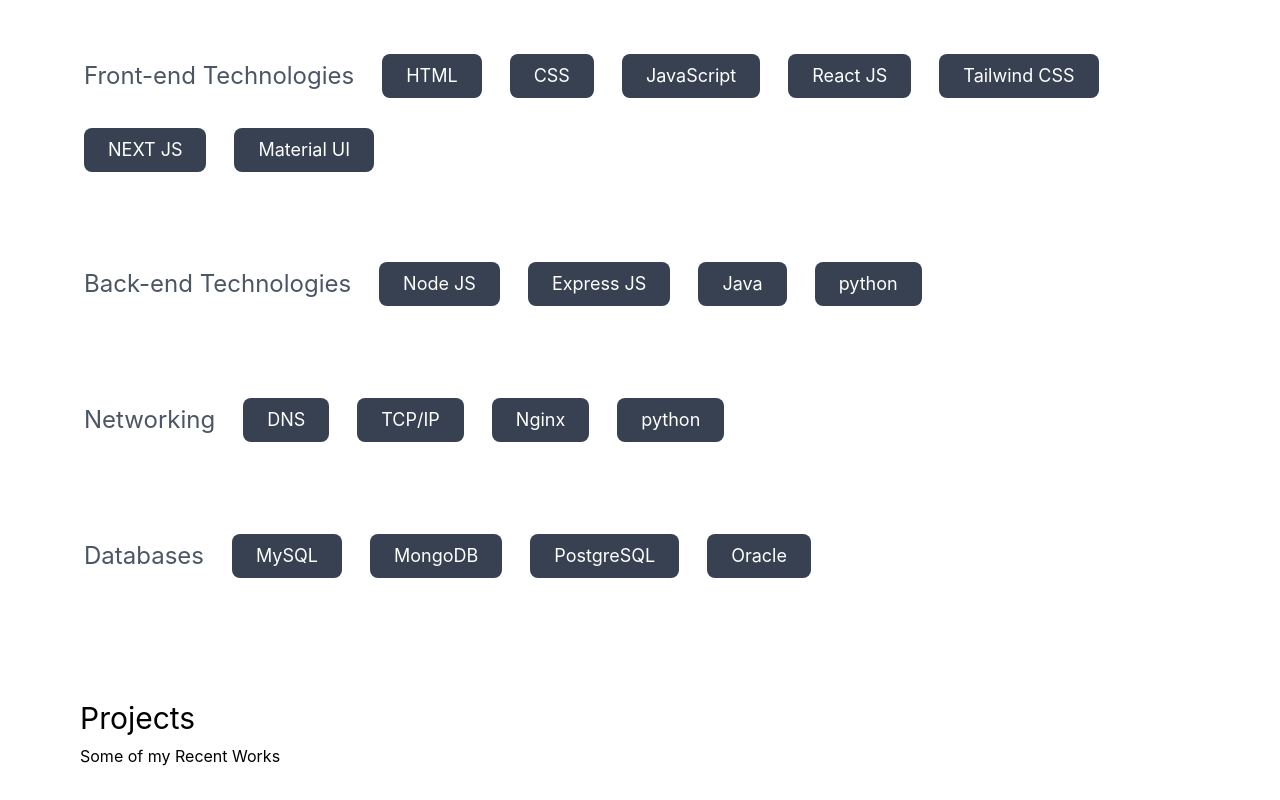
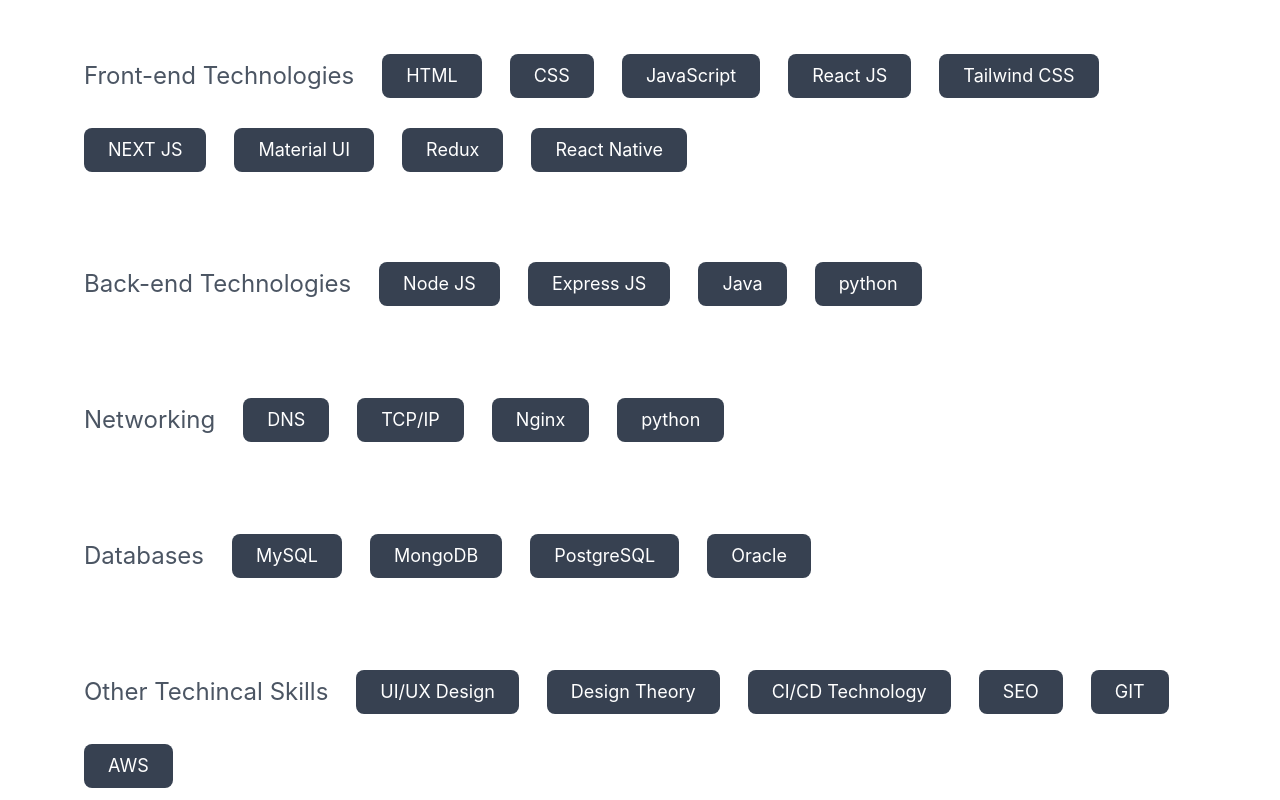
Before and after one commit to SushmithaPrathap/sushPortfolio-frontend, a React (Create React App) app: page / in a window 1280 px wide. Shown: the part 1900-2700 px from the top of the page. Built offline with nearby package versions, Linux system fonts and the light colour scheme; the HTML template or start-up script is replaced by a standard one.

Commit message:
skills added

```diff
--- a/src/Components/Experience.js
+++ b/src/Components/Experience.js
@@ -62,7 +62,7 @@
               Software Developer Intern
             </h4>
             <h4 className="vertical-timeline-element-subtitle">
-              Mumuration Solutions private limited, Bangalore
+              Yujana Infomedia, Bangalore
             </h4>
 
             {/* <p>
--- a/src/Components/Skills.js
+++ b/src/Components/Skills.js
@@ -20,6 +20,8 @@
             <SkillCardSmall name={"Tailwind CSS"} />
             <SkillCardSmall name={"NEXT JS"} />
             <SkillCardSmall name={"Material UI"} />
+            <SkillCardSmall name={"Redux"} />
+            <SkillCardSmall name={"React Native"} />
           </div>
           <div className="flex gap-5 py-8 lg:py-10 flex-row flex-wrap justify-start items-center">
             <SkillCard name={"Back-end Technologies"} />
@@ -42,6 +44,15 @@
             <SkillCardSmall name={"PostgreSQL"} />
             <SkillCardSmall name={"Oracle"} />
           </div>
+          <div className="flex gap-5 py-8 lg:py-10 flex-row flex-wrap justify-start items-center">
+            <SkillCard name={"Other Techincal Skills"} />
+            <SkillCardSmall name={"UI/UX Design"} />
+            <SkillCardSmall name={"Design Theory"} />
+            <SkillCardSmall name={"CI/CD Technology"} />
+            <SkillCardSmall name={"SEO"} />
+            <SkillCardSmall name={"GIT"} />
+            <SkillCardSmall name={"AWS"} />
+          </div>
         </div>
       </div>
     </section>
```
